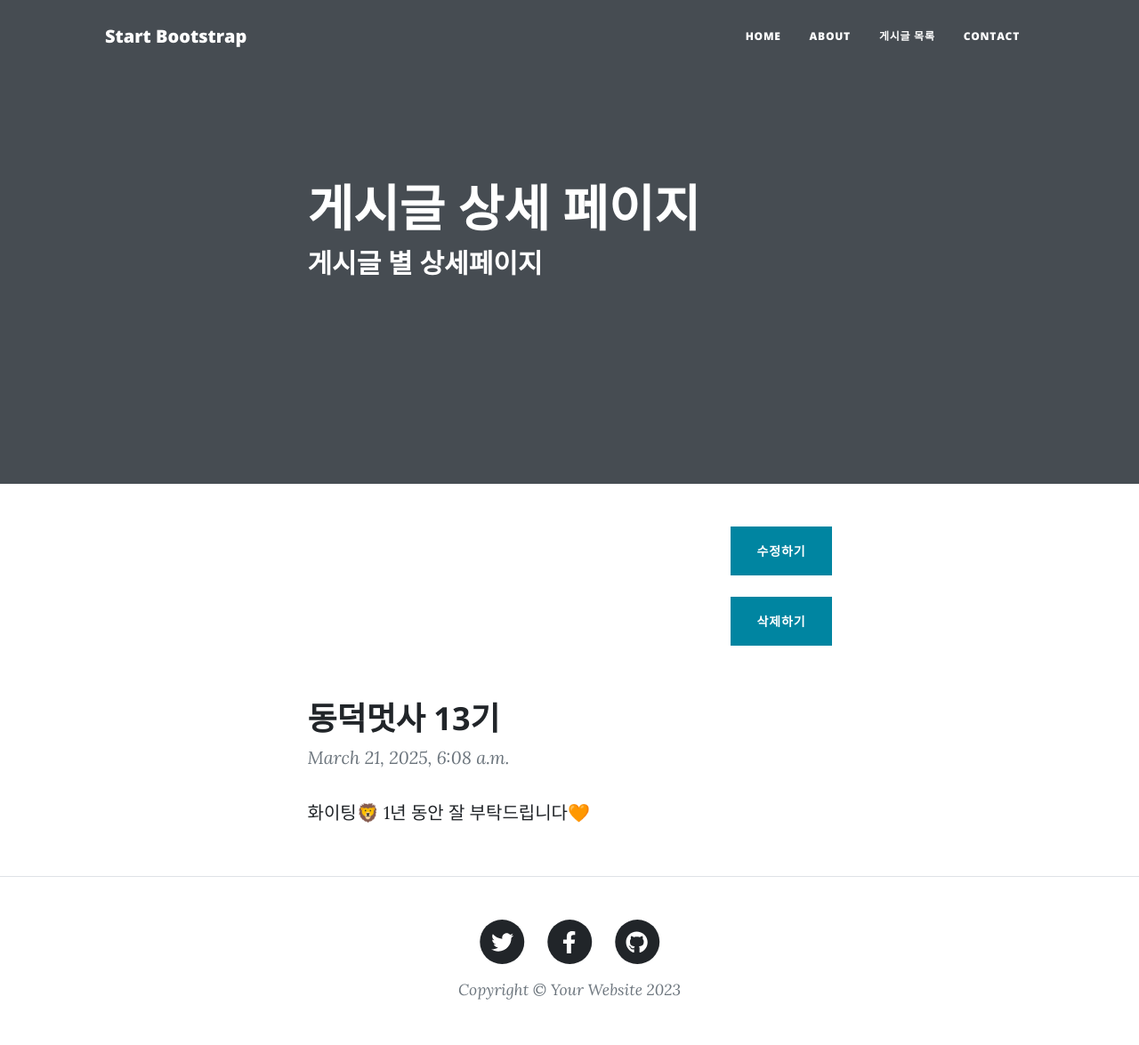
After one commit to gayeoneee/DjangoProject, a Django app: page /posts/post_detail/1/ in a window 1280 px wide. The commit adds this page. Shown: the whole page at 89% size. Run offline with Django 5.2, Linux system fonts and the light colour scheme; data comes from the database, SQL or seed files in the repository; both versions use the stored data as it was after the commit; some libraries are stand-ins or nearby versions.

Commit message:
[3.28] 세션내용

```diff
--- a/blogProject/blog/templates/index.html
+++ b/blogProject/blog/templates/index.html
@@ -64,8 +64,10 @@
               >
             </li>
             <li class="nav-item">
-              <a class="nav-link px-lg-3 py-3 py-lg-4" href="{%url 'posts' %}"
-                >Sample Post</a
+              <a
+                class="nav-link px-lg-3 py-3 py-lg-4"
+                href="{%url 'post_list' %}"
+                >게시글 목록</a
               >
             </li>
             <li class="nav-item">
--- /dev/null
+++ b/blogProject/posts/templates/post_detail.html
@@ -0,0 +1,174 @@
+{% load static %}
+
+<!DOCTYPE html>
+<html lang="en">
+  <head>
+    <meta charset="utf-8" />
+    <meta
+      name="viewport"
+      content="width=device-width, initial-scale=1, shrink-to-fit=no"
+    />
+    <meta name="description" content="" />
+    <meta name="author" content="" />
+    <title>Clean Blog - Start Bootstrap Theme</title>
+    <link
+      rel="icon"
+      type="image/x-icon"
+      href="{% static 'assets/favicon.ico' %}"
+    />
+    <!-- Font Awesome icons (free version)-->
+    <script
+      src="https://use.fontawesome.com/releases/v6.3.0/js/all.js"
+      crossorigin="anonymous"
+    ></script>
+    <!-- Google fonts-->
+    <link
+      href="https://fonts.googleapis.com/css?family=Lora:400,700,400italic,700italic"
+      rel="stylesheet"
+      type="text/css"
+    />
+    <link
+      href="https://fonts.googleapis.com/css?family=Open+Sans:300italic,400italic,600italic,700italic,800italic,400,300,600,700,800"
+      rel="stylesheet"
+      type="text/css"
+    />
+    <!-- Core theme CSS (includes Bootstrap)-->
+    <link href="{% static 'css/styles.css' %}" rel="stylesheet" />
+  </head>
+  <body>
+    <!-- Navigation-->
+    <nav class="navbar navbar-expand-lg navbar-light" id="mainNav">
+      <div class="container px-4 px-lg-5">
+        <a class="navbar-brand" href="">Start Bootstrap</a>
+        <button
+          class="navbar-toggler"
+          type="button"
+          data-bs-toggle="collapse"
+          data-bs-target="#navbarResponsive"
+          aria-controls="navbarResponsive"
+          aria-expanded="false"
+          aria-label="Toggle navigation"
+        >
+          Menu
+          <i class="fas fa-bars"></i>
+        </button>
+        <div class="collapse navbar-collapse" id="navbarResponsive">
+          <ul class="navbar-nav ms-auto py-4 py-lg-0">
+            <li class="nav-item">
+              <a class="nav-link px-lg-3 py-3 py-lg-4" href="{%url 'home' %}"
+                >Home</a
+              >
+            </li>
+            <li class="nav-item">
+              <a class="nav-link px-lg-3 py-3 py-lg-4" href="about.html"
+                >About</a
+              >
+            </li>
+            <li class="nav-item">
+              <a
+                class="nav-link px-lg-3 py-3 py-lg-4"
+                href="{%url 'post_list' %}"
+                >게시글 목록</a
+              >
+            </li>
+            <li class="nav-item">
+              <a class="nav-link px-lg-3 py-3 py-lg-4" href="contact.html"
+                >Contact</a
+              >
+            </li>
+          </ul>
+        </div>
+      </div>
+    </nav>
+    <!-- Page Header-->
+    <header class="masthead">
+      <div class="container position-relative px-4 px-lg-5">
+        <div class="row gx-4 gx-lg-5 justify-content-center">
+          <div class="col-md-10 col-lg-8 col-xl-7">
+            <div class="post-heading">
+              <h1>게시글 상세 페이지</h1>
+              <h2 class="subheading">게시글 별 상세페이지</h2>
+            </div>
+          </div>
+        </div>
+      </div>
+    </header>
+
+    <!-- 세션 중 수정할 부분 여기서부터! -->
+
+    <article class="mb-4">
+      <div class="container px-4 px-lg-5">
+        <div class="row gx-4 gx-lg-5 justify-content-center">
+          <div class="col-md-10 col-lg-8 col-xl-7">
+            <!-- 게시글 수정 버튼-->
+            <div class="d-flex justify-content-end mb-4">
+              <a
+                class="btn btn-primary text-uppercase"
+                href="{% url 'post_update' post.id %}"
+                >수정하기</a
+              >
+            </div>
+
+            <!-- 게시글 삭제 버튼-->
+            <div class="d-flex justify-content-end mb-4">
+              <a
+                class="btn btn-primary text-uppercase"
+                href="{% url 'post_delete' post.id %}"
+                >삭제하기</a
+              >
+            </div>
+
+            <h1 class="section-heading">{{post.title}}</h1>
+            <blockquote class="blockquote">{{post.created_at}}</blockquote>
+            <p>{{post.body}}</p>
+          </div>
+        </div>
+      </div>
+    </article>
+
+    <!-- 여기까지 -->
+
+    <!-- Footer-->
+    <footer class="border-top">
+      <div class="container px-4 px-lg-5">
+        <div class="row gx-4 gx-lg-5 justify-content-center">
+          <div class="col-md-10 col-lg-8 col-xl-7">
+            <ul class="list-inline text-center">
+              <li class="list-inline-item">
+                <a href="#!">
+                  <span class="fa-stack fa-lg">
+                    <i class="fas fa-circle fa-stack-2x"></i>
+                    <i class="fab fa-twitter fa-stack-1x fa-inverse"></i>
+                  </span>
+                </a>
+              </li>
+              <li class="list-inline-item">
+                <a href="#!">
+                  <span class="fa-stack fa-lg">
+                    <i class="fas fa-circle fa-stack-2x"></i>
+                    <i class="fab fa-facebook-f fa-stack-1x fa-inverse"></i>
+                  </span>
+                </a>
+              </li>
+              <li class="list-inline-item">
+                <a href="#!">
+                  <span class="fa-stack fa-lg">
+                    <i class="fas fa-circle fa-stack-2x"></i>
+                    <i class="fab fa-github fa-stack-1x fa-inverse"></i>
+                  </span>
+                </a>
+              </li>
+            </ul>
+            <div class="small text-center text-muted fst-italic">
+              Copyright &copy; Your Website 2023
+            </div>
+          </div>
+        </div>
+      </div>
+    </footer>
+    <!-- Bootstrap core JS-->
+    <script src="https://cdn.jsdelivr.net/npm/bootstrap@5.2.3/dist/js/bootstrap.bundle.min.js"></script>
+    <!-- Core theme JS-->
+    <script src="{% static 'js/scripts.js' %}"></script>
+  </body>
+</html>
--- a/blogProject/posts/urls.py
+++ b/blogProject/posts/urls.py
@@ -4,4 +4,8 @@ from posts import views
 
 urlpatterns = [
     path("", views.post, name="posts"),
+    path("post_list/", views.post_list, name="post_list"),
+    path("post_detail/<int:post_id>/", views.post_detail, name="post_detail"),
+    path("post_update/<int:id>/", views.post_update, name="post_update"),
+    path("post_delete/<int:id>/", views.post_delete, name="post_delete"), # 추가
 ]
--- a/blogProject/posts/views.py
+++ b/blogProject/posts/views.py
@@ -1,4 +1,36 @@
-from django.shortcuts import render
+from django.shortcuts import render, redirect, get_object_or_404
+from blog.models import Post
+from blog.forms import PostModelForm
 
 def post(request):
     return render(request, "post.html")
+
+#게시글 목록 조회
+def post_list(request):
+    posts = Post.objects.all().order_by('-created_at')
+    return render(request, "post_list.html", {"posts" : posts})
+
+#게시글 상세페이지 조회
+def post_detail(request, post_id):
+    post = get_object_or_404(Post, pk=post_id)
+    return render(request, "post_detail.html", {"post":post})
+
+#게시글 수정
+def post_update(request, id):
+    post = get_object_or_404(Post, pk=id)
+
+    if request.method == 'POST':
+        form = PostModelForm(request.POST, instance=post)
+        if form.is_valid():
+            form.save()
+            return redirect('post_list')
+    else:   #GET이면
+        form = PostModelForm(instance=post)
+        return render(request, 'form_create.html', {'form':form, 'id':id})
+
+
+#게시글 삭제
+def post_delete(request, id):
+    post = Post.objects.get(pk=id)
+    post.delete()
+    return redirect('post_list')
```
Also changed, not shown: blogProject/posts/templates/post_list.html (added, +155 -0 lines), blogProject/db.sqlite3.
